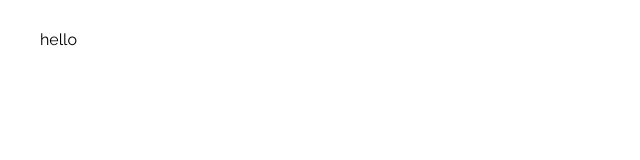
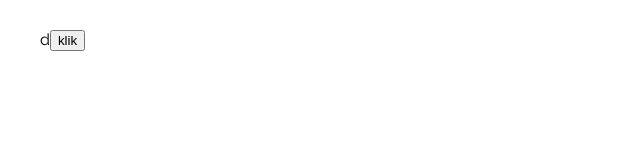
Before and after one commit to jardenna/typescript, a React app: page / in a window 1280 px wide. Shown: the top 160 px of the page, without its empty margins (0-640 px from the left). Built offline with nearby package versions, Linux system fonts and the light colour scheme.

Commit message:
Updated packages

```diff
--- a/src/components/App.tsx
+++ b/src/components/App.tsx
@@ -1,15 +1,16 @@
+import { useState } from 'react';
+
 function App() {
-   return (
-      <article>
+  const [first, setFirst] = useState('d');
 
-         <main className="container">
-
-            hello
-
-         </main>
-      </article>
-
-   );
+  return (
+    <article>
+      <main className="container">
+        {first}
+        <button onClick={() => setFirst('4')}>klik</button>
+      </main>
+    </article>
+  );
 }
 
 export default App;
--- a/webpack.config.js
+++ b/webpack.config.js
@@ -11,17 +11,18 @@ let target = 'web';
 
 const plugins = [
   new CleanWebpackPlugin(),
-   new MiniCssExtractPlugin({ filename: !prodMode ? '[name].css' : '[name].[contenthash].css' }),
+  new MiniCssExtractPlugin({
+    filename: !prodMode ? '[name].css' : '[name].[contenthash].css'
+  }),
   new HtmlWebpackPlugin({
     template: './src/index.html',
-      favicon: "./public/favicon.ico"
+    favicon: './public/favicon.ico'
   })
 ];
 
 if (prodMode) {
   mode = 'production';
   target = 'browserslist'; // to fix temporary hmr problem for scss
-
 } else {
   // only enable hot in development
   plugins.push(new webpack.HotModuleReplacementPlugin());
@@ -40,13 +41,19 @@ module.exports = {
   },
   devtool: 'source-map',
 
-
   devServer: {
-      contentBase: './dist',
-      port: 4000,
-      hot: true
+      client: {
+      overlay: {
+        errors: true,
+        warnings: false,
       },
-
+    },
+    static: {
+      directory: path.join(__dirname, 'public')
+    },
+    compress: true,
+    port: 9000
+  },
   mode,
   module: {
     rules: [
@@ -68,7 +75,7 @@ module.exports = {
       {
         test: /\.tsx?$/,
         use: 'ts-loader',
-            exclude: /node_modules/,
+        exclude: /node_modules/
       },
       {
         test: /\.jsx?$/,
@@ -86,11 +93,8 @@ module.exports = {
 
   resolve: {
     extensions: ['.tsx', '.ts', '.js', '.jsx']
-
   },
 
-
   plugins,
-   target,
-
+  target
 };
```
Also changed, not shown: package.json (+7 -7 lines), tsconfig.json (+2 -8 lines), .eslintrc.js, .prettierrc.json (added), 1 other file (tests, documents, lock files or other folders). Lines whose indentation alone changed are shown as unchanged.
